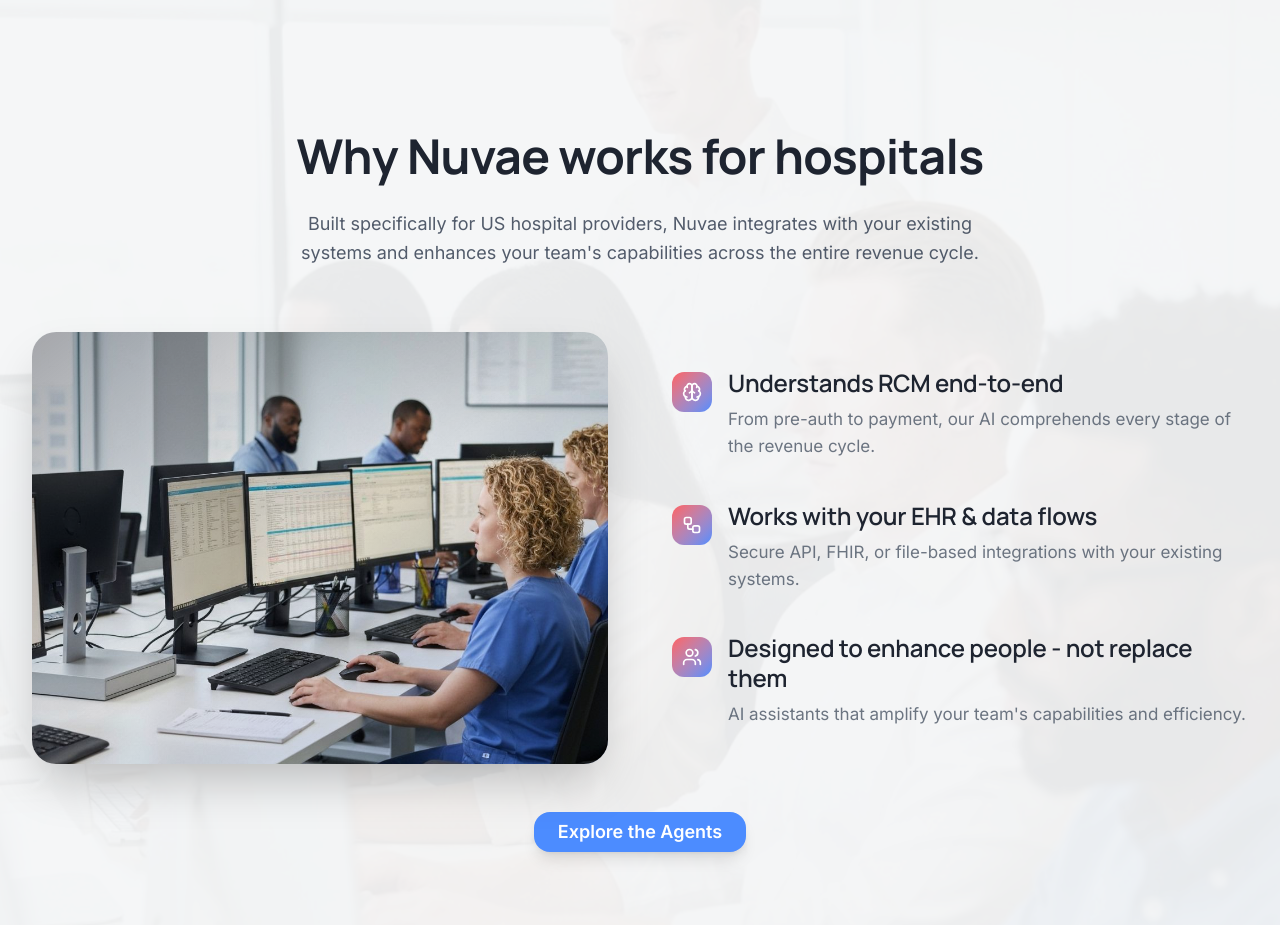
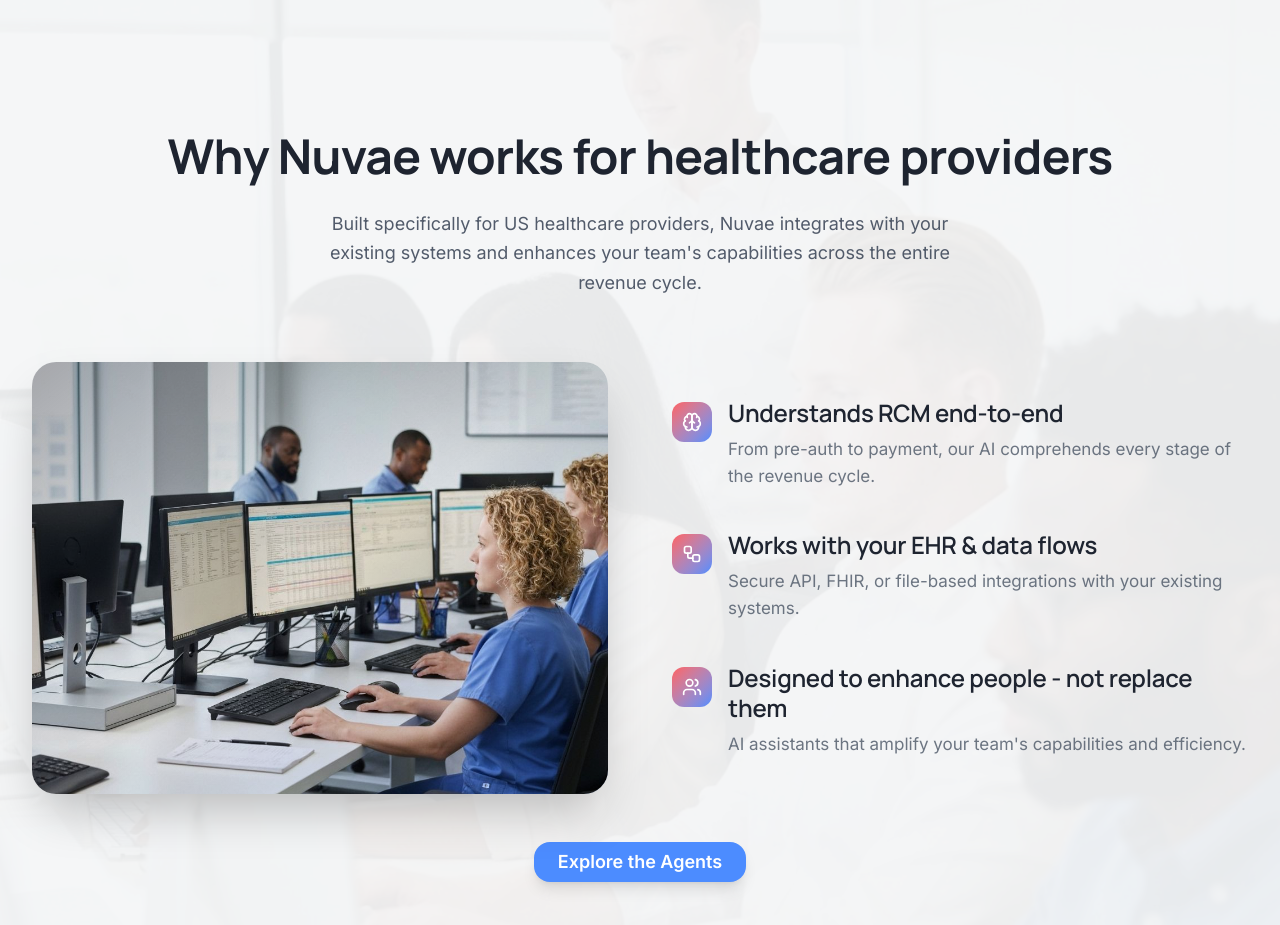
Before and after one commit to manumrnuvue/nuvaews, a Next.js app: page / in a window 1280 px wide. Shown: the part 880-1805 px from the top of the page. Built offline with nearby package versions, Linux system fonts and the light colour scheme.

Commit message:
Update text to reflect healthcare providers

```diff
--- a/components/what-is-nuvae.tsx
+++ b/components/what-is-nuvae.tsx
@@ -44,13 +44,13 @@ export function WhatIsNuvae() {
                 className="text-[clamp(2.25rem,1.5rem+2.5vw,3rem)] font-bold text-[#1E2430] tracking-[-0.015em] leading-[1.15]"
                 style={{ fontFamily: "var(--font-heading)", textWrap: "balance" }}
               >
-                Why Nuvae works for hospitals
+                Why Nuvae works for healthcare providers
               </h2>
               <p
                 className="text-[1.125rem] text-gray-700 opacity-85 max-w-[60ch] mx-auto leading-[1.65]"
                 style={{ textWrap: "pretty" }}
               >
-                Built specifically for US hospital providers, Nuvae integrates with your existing systems and enhances
+                Built specifically for US healthcare providers, Nuvae integrates with your existing systems and enhances
                 your team's capabilities across the entire revenue cycle.
               </p>
             </div>
```
